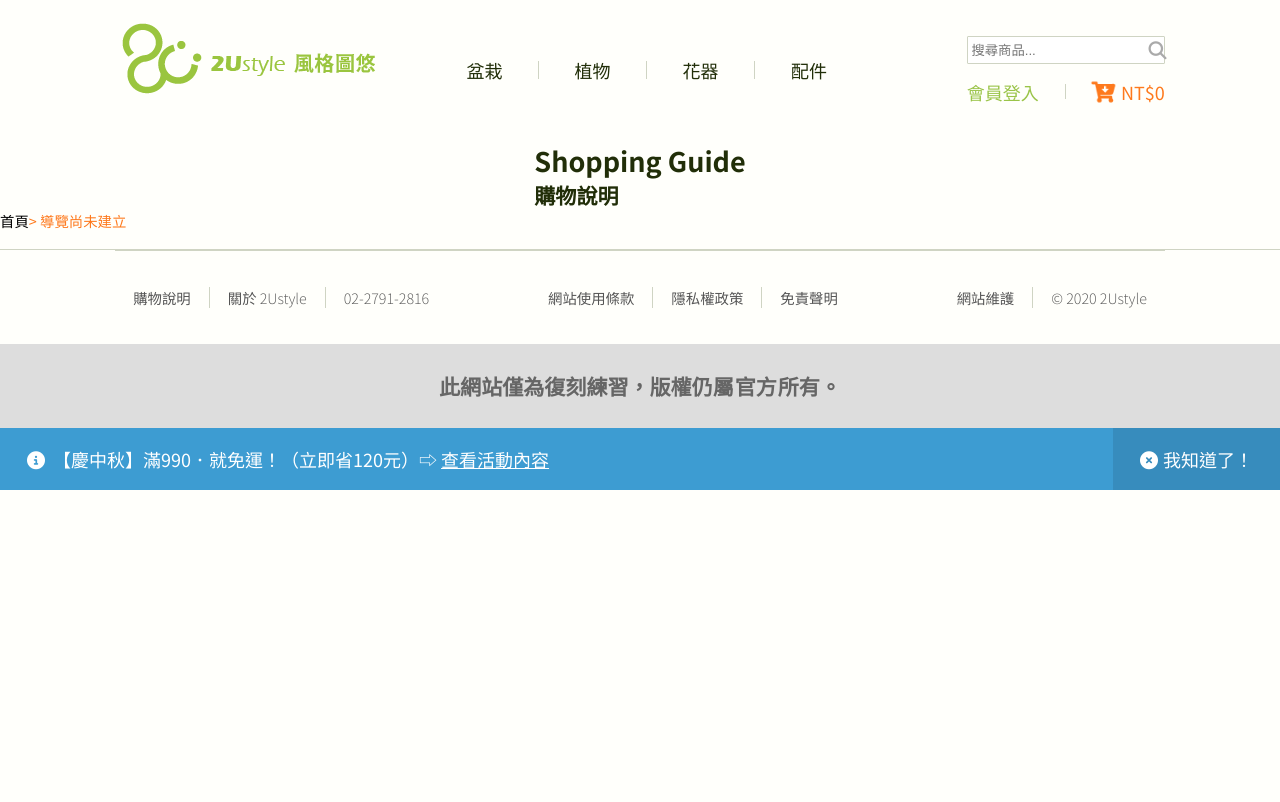
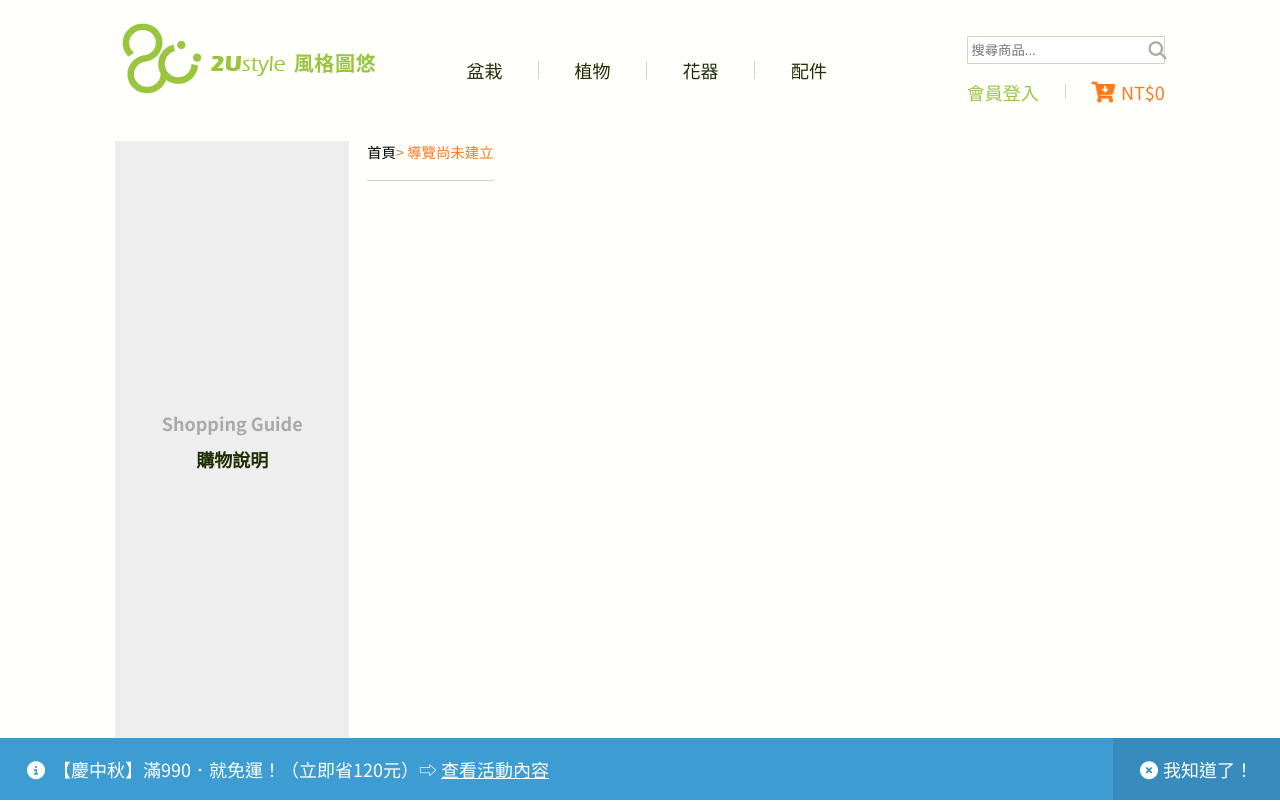
Before and after one commit to RediChen/web_remake_2Ustyle, a React (Create React App) app: page /shopping-guide in a window 1280 px wide. Shown: the top 802 px of the page. Built offline with nearby package versions, Linux system fonts and the light colour scheme.

Commit message:
累積性進度

```diff
--- a/src/style/style.css
+++ b/src/style/style.css
@@ -12,6 +12,9 @@ note: 須留意有些介面縱使在移動裝置
 * {
   margin: 0;
   padding: 0;
+}
+
+*, *::before, *::after {
   -webkit-box-sizing: border-box;
           box-sizing: border-box;
 }
@@ -209,6 +212,89 @@ nav {
 #nav-tool .cart-btn a img {
   width: 1.5rem;
   margin-right: 0.25rem;
+}
+
+.contact-box {
+  margin: 5rem 0;
+}
+
+.contact-box h1 {
+  margin-bottom: 2rem;
+  text-align: center;
+  color: #9ac448;
+  font-size: 2rem;
+  font-weight: 700;
+}
+
+.contact-box > div {
+  display: -webkit-box;
+  display: -ms-flexbox;
+  display: flex;
+  margin: 0 auto;
+  -webkit-box-pack: justify;
+      -ms-flex-pack: justify;
+          justify-content: space-between;
+}
+
+@media screen and (min-width: 992px) {
+  .contact-box > div {
+    -webkit-box-orient: horizontal;
+    -webkit-box-direction: normal;
+        -ms-flex-direction: row;
+            flex-direction: row;
+  }
+}
+
+@media screen and (max-width: 1279.98px) {
+  .contact-box > div {
+    -webkit-box-orient: vertical;
+    -webkit-box-direction: normal;
+        -ms-flex-direction: column;
+            flex-direction: column;
+    width: 300px;
+  }
+}
+
+.contact-box > div h2 {
+  font-size: 1.2rem;
+  font-weight: 300;
+}
+
+.home-contact-card {
+  display: -webkit-box;
+  display: -ms-flexbox;
+  display: flex;
+  -webkit-box-align: center;
+      -ms-flex-align: center;
+          align-items: center;
+}
+
+@media screen and (max-width: 1279.98px) {
+  .home-contact-card {
+    margin: 1rem 0;
+  }
+}
+
+.home-contact-card div > *:last-child {
+  color: #9ac448;
+}
+
+.home-contact-card i {
+  margin-right: 1rem;
+  font-size: 1.2rem;
+  color: #aaa;
+}
+
+.home-contact-card:nth-child(1) > i::before {
+  content: "\f0e0";
+}
+
+.home-contact-card:nth-child(2) > i::before {
+  content: "\f879";
+}
+
+.home-contact-card:nth-child(3) > i::before {
+  content: "\f017";
 }
 
 /*
@@ -457,89 +543,6 @@ note: 須留意有些介面縱使在移動裝置
   content: "\f164";
 }
 
-#home-contact-box {
-  margin: 5rem 0;
-}
-
-#home-contact-box h1 {
-  margin-bottom: 2rem;
-  text-align: center;
-  color: #9ac448;
-  font-size: 2rem;
-  font-weight: 700;
-}
-
-#home-contact-box > div {
-  display: -webkit-box;
-  display: -ms-flexbox;
-  display: flex;
-  margin: 0 auto;
-  -webkit-box-pack: justify;
-      -ms-flex-pack: justify;
-          justify-content: space-between;
-}
-
-@media screen and (min-width: 992px) {
-  #home-contact-box > div {
-    -webkit-box-orient: horizontal;
-    -webkit-box-direction: normal;
-        -ms-flex-direction: row;
-            flex-direction: row;
-  }
-}
-
-@media screen and (max-width: 1279.98px) {
-  #home-contact-box > div {
-    -webkit-box-orient: vertical;
-    -webkit-box-direction: normal;
-        -ms-flex-direction: column;
-            flex-direction: column;
-    width: 300px;
-  }
-}
-
-#home-contact-box > div h2 {
-  font-size: 1.2rem;
-  font-weight: 300;
-}
-
-.home-contact-card {
-  display: -webkit-box;
-  display: -ms-flexbox;
-  display: flex;
-  -webkit-box-align: center;
-      -ms-flex-align: center;
-          align-items: center;
-}
-
-@media screen and (max-width: 1279.98px) {
-  .home-contact-card {
-    margin: 1rem 0;
-  }
-}
-
-.home-contact-card div > *:last-child {
-  color: #9ac448;
-}
-
-.home-contact-card i {
-  margin-right: 1rem;
-  font-size: 1.2rem;
-  color: #aaa;
-}
-
-.home-contact-card:nth-child(1) > i::before {
-  content: "\f0e0";
-}
-
-.home-contact-card:nth-child(2) > i::before {
-  content: "\f879";
-}
-
-.home-contact-card:nth-child(3) > i::before {
-  content: "\f017";
-}
-
 #home-page .Carousel-root-1 {
   overflow: visible;
 }
@@ -561,14 +564,15 @@ idea: 以 md 之下的區間為 16 px
 note: 須留意有些介面縱使在移動裝置
 也必須確保 fz=16px e.g. input
 */
-#disclaimer {
+.layout-single-page {
   display: -webkit-box;
   display: -ms-flexbox;
   display: flex;
 }
 
 @media screen and (min-width: 992px) {
-  #disclaimer {
+  .layout-single-page {
+    padding: 0 9vw;
     -webkit-box-orient: horizontal;
     -webkit-box-direction: normal;
         -ms-flex-direction: row;
@@ -577,7 +581,8 @@ note: 須留意有些介面縱使在移動裝置
 }
 
 @media screen and (max-width: 1279.98px) {
-  #disclaimer {
+  .layout-single-page {
+    padding: 0;
     -webkit-box-orient: vertical;
     -webkit-box-direction: normal;
         -ms-flex-direction: column;
@@ -585,20 +590,20 @@ note: 須留意有些介面縱使在移動裝置
   }
 }
 
-#disclaimer header {
+.layout-single-page header {
   background-color: #eee;
   margin-right: 1rem;
 }
 
 @media screen and (min-width: 992px) {
-  #disclaimer header {
+  .layout-single-page header {
     height: auto;
     width: 13rem;
   }
 }
 
 @media screen and (max-width: 1279.98px) {
-  #disclaimer header {
+  .layout-single-page header {
     height: 5rem;
     width: 100%;
     margin-bottom: 1rem;
@@ -606,13 +611,13 @@ note: 須留意有些介面縱使在移動裝置
 }
 
 @media screen and (min-width: 992px) {
-  #disclaimer header div {
+  .layout-single-page header div {
     position: fixed;
   }
 }
 
 @media screen and (max-width: 1279.98px) {
-  #disclaimer header div {
+  .layout-single-page header div {
     position: relative;
     width: 14rem;
     display: -webkit-box;
@@ -627,33 +632,33 @@ note: 須留意有些介面縱使在移動裝置
   }
 }
 
-#disclaimer header h2, #disclaimer header h3 {
+.layout-single-page header h2, .layout-single-page header h3 {
   text-align: center;
   font-size: 1rem;
   line-height: 2;
 }
 
-#disclaimer header h2 {
+.layout-single-page header h2 {
   color: #aaa;
 }
 
-#disclaimer section {
+.layout-single-page article {
   min-height: 70vh;
 }
 
-#disclaimer section > * {
+.layout-single-page article > * {
   margin-bottom: 1rem;
 }
 
-#disclaimer section > *:not(h1) {
+.layout-single-page article > *:not(h1) {
   color: #555;
 }
 
-#disclaimer section ul {
+.layout-single-page article ul {
   font-size: 0.9rem;
 }
 
-#disclaimer section ul li {
+.layout-single-page article ul li {
   margin-bottom: 1rem;
   margin-left: 1.8rem;
   text-indent: -1.6rem;
@@ -782,7 +787,7 @@ body {
   border-right: 1px solid #cfd4c3;
 }
 
-.font-awesome-solid, #nav-tool form button i::before, #info-box p i::before, #info-box button i::before, #home-nav li i::before, .home-contact-card i {
+.font-awesome-solid, #nav-tool form button i::before, .home-contact-card i, #info-box p i::before, #info-box button i::before, #home-nav li i::before {
   display: inline-block;
   font-style: normal;
   font-variant: normal;
--- a/src/style/style.sass
+++ b/src/style/style.sass
@@ -2,11 +2,12 @@
 @import "./_var"
 @import "./_reset"
 @import "../00_layout/sass/_nav"
+@import "../00_commonComponents/_contactBox"
 @import "../00_layout/sass/_footer"
 @import "../00_layout/sass/_infoBox"
 @import "../01_homePage/sass/_homePage"
 @import "../01_homePage/sass/_homeCarousel"
-@import "../04_disclaimer/_disclaimer"
+@import "../09_singlePage/_layoutSinglePage"
 @import "../10_prod/_layoutProd"
 
 body
```
